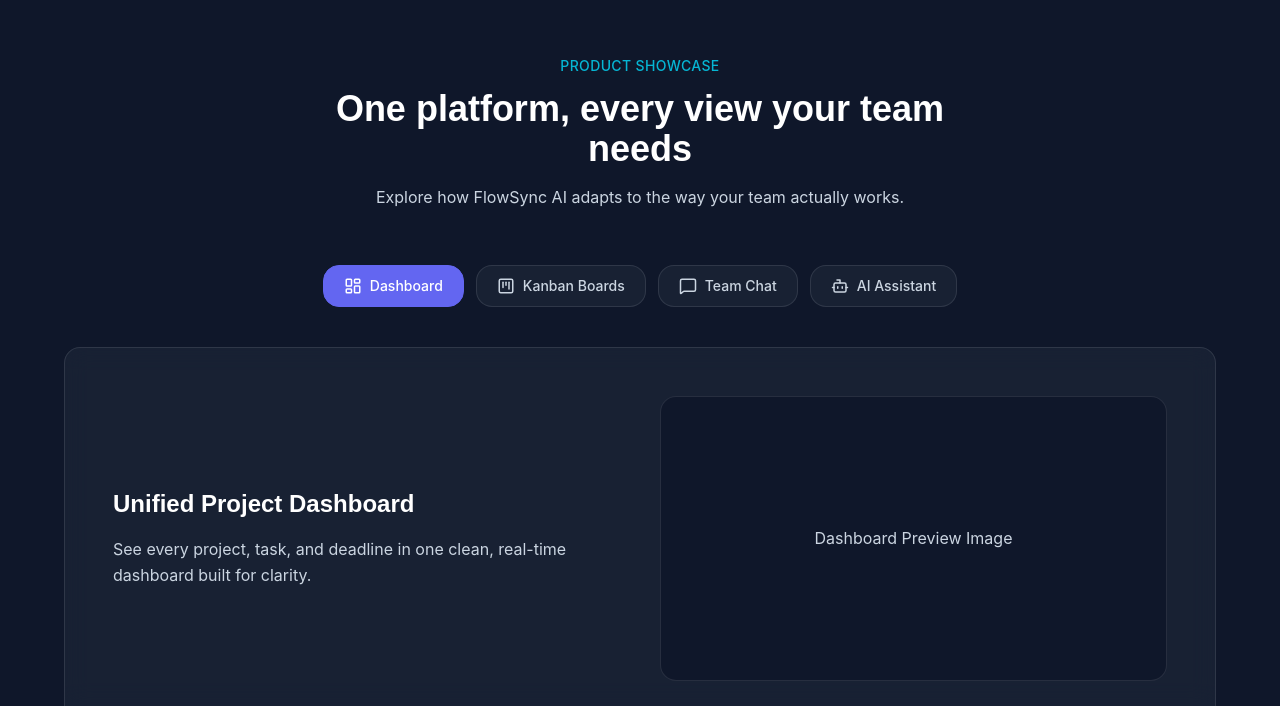
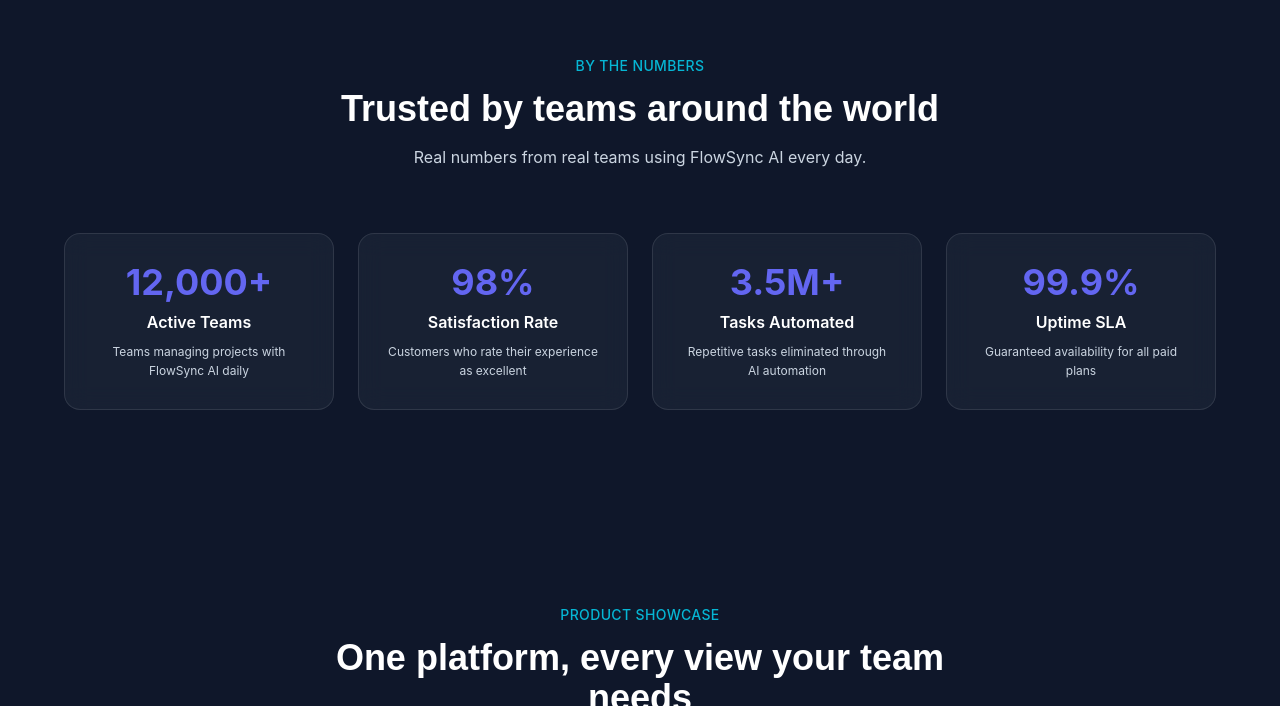
Before and after one commit to samanjaved198-glitch/SAAS-DASHBOARD, a React (Vite) app: page / in a window 1280 px wide. Shown: the part 917-1623 px from the top of the page. Built offline with nearby package versions, Linux system fonts and the light colour scheme.

Commit message:
Add animated statistics section

```diff
--- a/src/App.jsx
+++ b/src/App.jsx
@@ -7,6 +7,7 @@
 import Testimonials from "./components/testimonials/Testimonials";
 import FAQ from "./components/faq/FAQ";
 import Contact from "./components/contact/Contact";
+import Statistics from "./components/statistics/Statistics";
 function App() {
   return (
     <ThemeProvider>
@@ -14,6 +15,7 @@
         <Navbar />
         <Hero />
         <Features />
+        <Statistics />
         <Showcase />
         <Pricing />
         <Testimonials />
--- /dev/null
+++ b/src/components/statistics/Statistics.jsx
@@ -0,0 +1,95 @@
+import { motion } from "framer-motion";
+import CountUp from "react-countup";
+import { useInView } from "react-intersection-observer";
+
+const stats = [
+  {
+    value: 12000,
+    suffix: "+",
+    label: "Active Teams",
+    description: "Teams managing projects with FlowSync AI daily",
+  },
+  {
+    value: 98,
+    suffix: "%",
+    label: "Satisfaction Rate",
+    description: "Customers who rate their experience as excellent",
+  },
+  {
+    value: 3.5,
+    suffix: "M+",
+    label: "Tasks Automated",
+    description: "Repetitive tasks eliminated through AI automation",
+    decimals: 1,
+  },
+  {
+    value: 99.9,
+    suffix: "%",
+    label: "Uptime SLA",
+    description: "Guaranteed availability for all paid plans",
+    decimals: 1,
+  },
+];
+
+export default function Statistics() {
+  const { ref, inView } = useInView({ triggerOnce: true, threshold: 0.3 });
+
+  return (
+    <section className="py-24 px-6">
+      <div className="max-w-6xl mx-auto">
+        {/* Section Heading */}
+        <motion.div
+          initial={{ opacity: 0, y: 20 }}
+          whileInView={{ opacity: 1, y: 0 }}
+          viewport={{ once: true }}
+          transition={{ duration: 0.6 }}
+          className="text-center max-w-2xl mx-auto mb-16"
+        >
+          <span className="text-accent font-medium text-sm uppercase tracking-wide">
+            By The Numbers
+          </span>
+          <h2 className="text-3xl sm:text-4xl font-bold mt-3 mb-4">
+            Trusted by teams around the world
+          </h2>
+          <p className="text-text-secondary">
+            Real numbers from real teams using FlowSync AI every day.
+          </p>
+        </motion.div>
+
+        {/* Stats Grid */}
+        <div
+          ref={ref}
+          className="grid grid-cols-1 sm:grid-cols-2 lg:grid-cols-4 gap-6"
+        >
+          {stats.map((stat, i) => (
+            <motion.div
+              key={stat.label}
+              initial={{ opacity: 0, y: 30 }}
+              whileInView={{ opacity: 1, y: 0 }}
+              viewport={{ once: true }}
+              transition={{ delay: i * 0.1, duration: 0.5 }}
+              className="bg-surface/60 backdrop-blur-md border border-white/10 rounded-card p-7 text-center hover:border-primary/30 transition-colors"
+            >
+              <div className="text-4xl font-bold text-primary mb-2">
+                {inView ? (
+                  <CountUp
+                    end={stat.value}
+                    duration={2.5}
+                    decimals={stat.decimals || 0}
+                    suffix={stat.suffix}
+                  />
+                ) : (
+                  <span>0{stat.suffix}</span>
+                )}
+              </div>
+              <p className="font-semibold mb-2">{stat.label}</p>
+              <p className="text-text-secondary text-xs leading-relaxed">
+                {stat.description}
+              </p>
+            </motion.div>
+          ))}
+        </div>
+      </div>
+    </section>
+  );
+}
```
